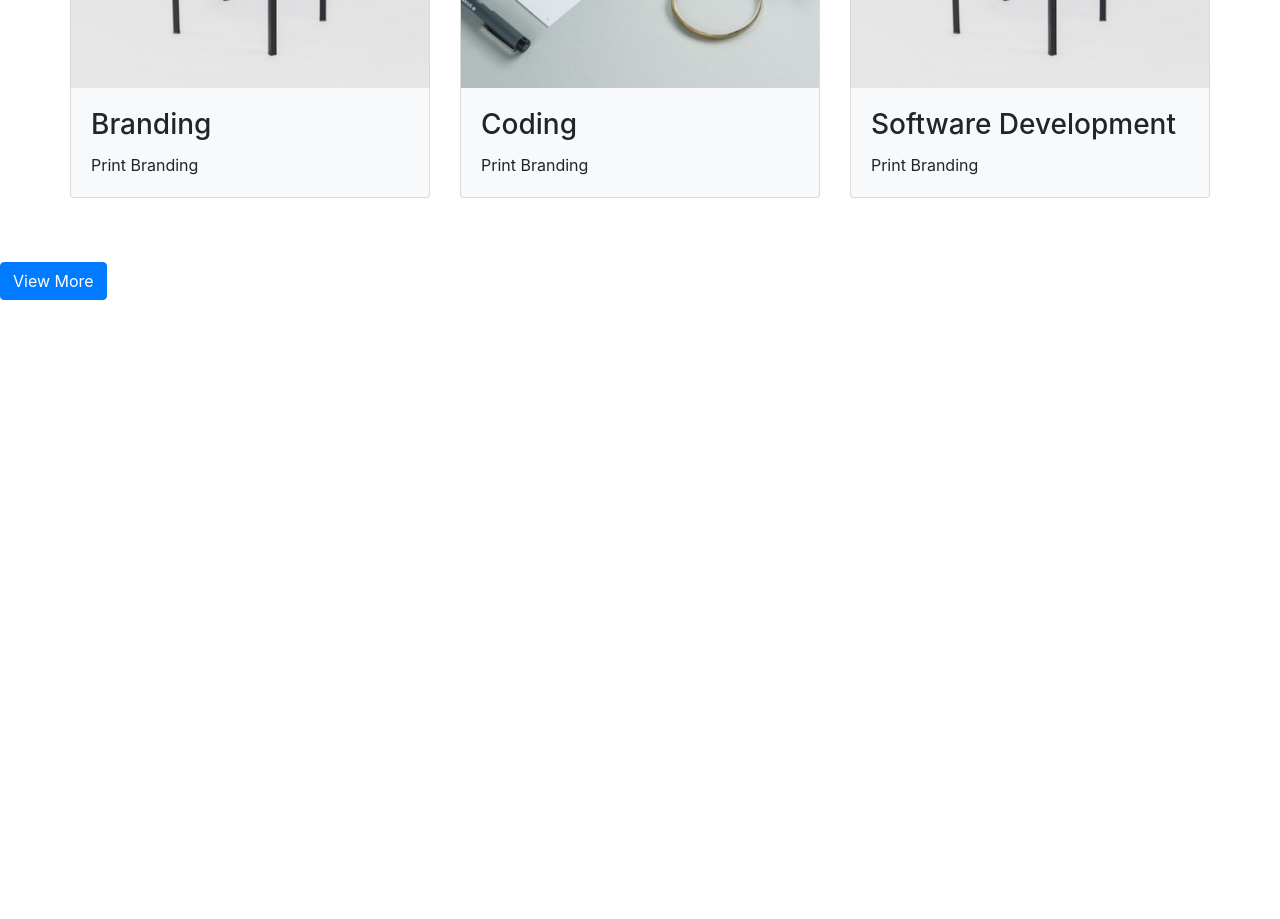
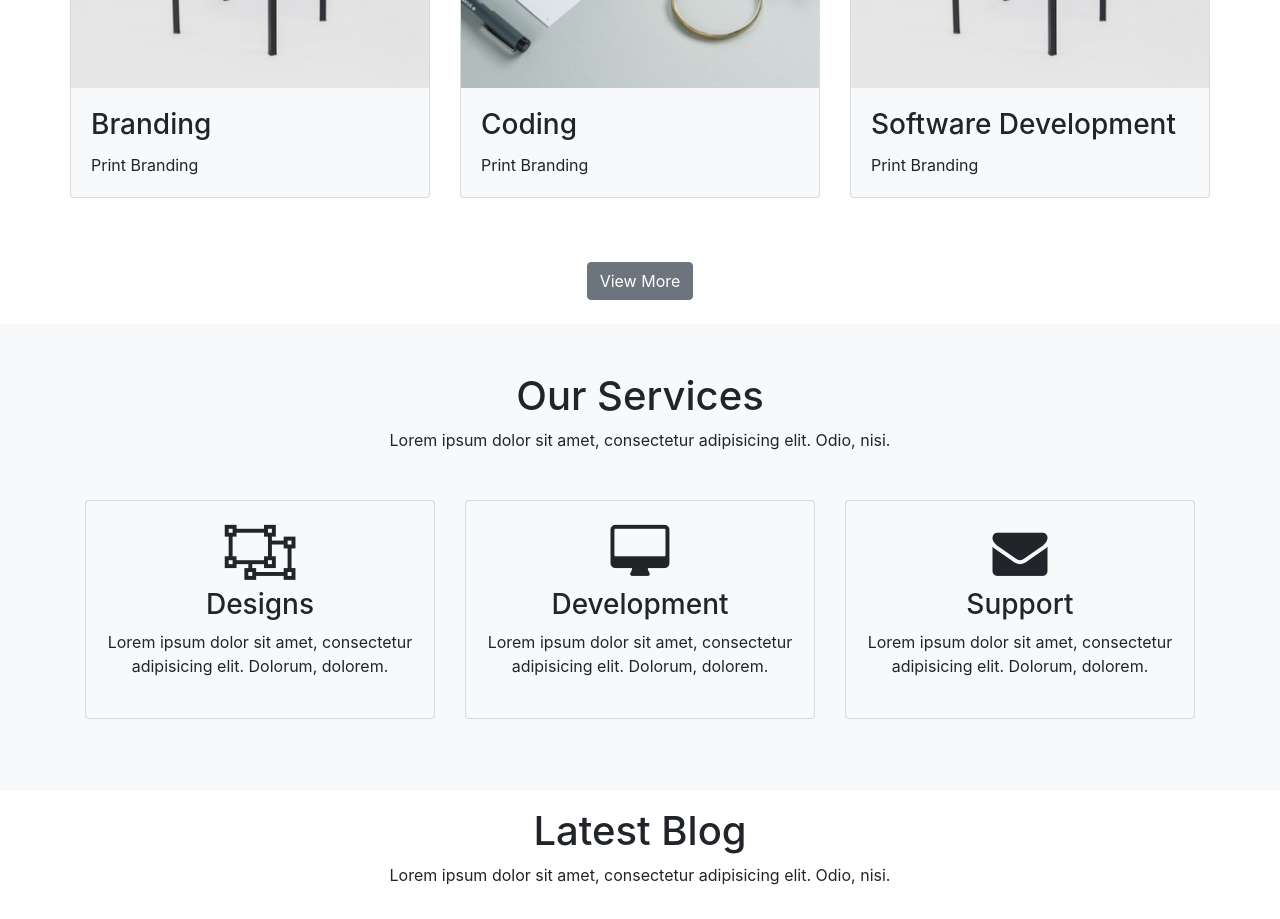
Before and after one commit to hellomoto1234/koila, a website with bundled scripts: page src/index.html in a window 1280 px wide. Shown: the part 2237-3156 px from the top of the page. Before the commit the page ends 2537 px from the top, so only its background shows below. Built offline with nearby package versions, Linux system fonts and the light colour scheme; a script that the page names is missing.

Commit message:
Added Blog Post

```diff
--- a/src/index.html
+++ b/src/index.html
@@ -233,10 +233,65 @@
 </section>
 
 <!--Button-->
-<button class="btn btn-primary" type="button">View More</button>
+<div class="text-center">
+  <a href="#" class="btn btn-secondary mb-4" role="buttom">View More</a>
+</div>
+
+<!--Home Icon Section -->
+<section id="home-icons" class="py-5 bg-light" >
+
+      <h1 class="text-center">Our Services</h1>
+         <p class="text-center">Lorem ipsum dolor sit amet, consectetur adipisicing elit. Odio, nisi.</p>
+
+  <div class="container mt-5">
+    <div class="row">
+      <div class="col-md-4 mb-4 text-center">
+        <div class="card bg-light py-4">
+        <i class="fa fa-object-ungroup mb-2"></i>
+          <h3>Designs</h3>
+          <p>Lorem ipsum dolor sit amet, consectetur adipisicing elit. Dolorum, dolorem.</p>
+        </div>
+      </div>
+      <div class="col-md-4 mb-4 text-center">
+        <div class="card bg-light py-4">
+        <i class="fa fa-desktop mb-2"></i>
+          <h3>Development</h3>
+          <p>Lorem ipsum dolor sit amet, consectetur adipisicing elit. Dolorum, dolorem.</p>
+        </div>
+      </div>
+      <div class="col-md-4 mb-4 text-center">
+        <div class="card bg-light py-4">
+        <i class="fa fa-envelope mb-2"></i>
+          <h3>Support</h3>
+          <p>Lorem ipsum dolor sit amet, consectetur adipisicing elit. Dolorum, dolorem.</p>
+        </div>
+      </div>
+    </div>
+  </div>
+</section>
+
+<!--Blog Section -->
+
+<section id="blog" class="py-3">
+  <div class="text-center">
+  <h1>Latest Blog</h1>
+  <p>Lorem ipsum dolor sit amet, consectetur adipisicing elit. Odio, nisi.</p>
+</div>
+  <div class="container">
+    <div class="row">
+
+    </div>
+  </div>
+</section>
+
+
+
 
   <script src="js/jquery.min.js"> </script>
   <script src="js/tether.min.js"> </script>
   <script src="js/bootstrap.min.js"> </script>
    <script src="js/navabar-fixed.js"> </script>
-   <script src="https://cdnjs.cloudflare.com/ajax/libs/ekko-lightbox/5.3.0/e
+   <script src="https://cdnjs.cloudflare.com/ajax/libs/ekko-lightbox/5.3.0/ekko-lightbox.js" ></script>
+  <script src="js/main.js"></script>
+</body>
+</html>
--- a/src/scss/style.scss
+++ b/src/scss/style.scss
@@ -43,3 +43,10 @@ $primary-overlay:rgba(50, 146, 166, 0.8);
     font-size:1.1rem;
     padding-right:20px;
     }
+    a.button-hover{
+    position:relative;
+    }
+
+.fa{
+  font-size:55px;
+  }
```
Also changed, not shown: src/css/style.css, 1 other file.
